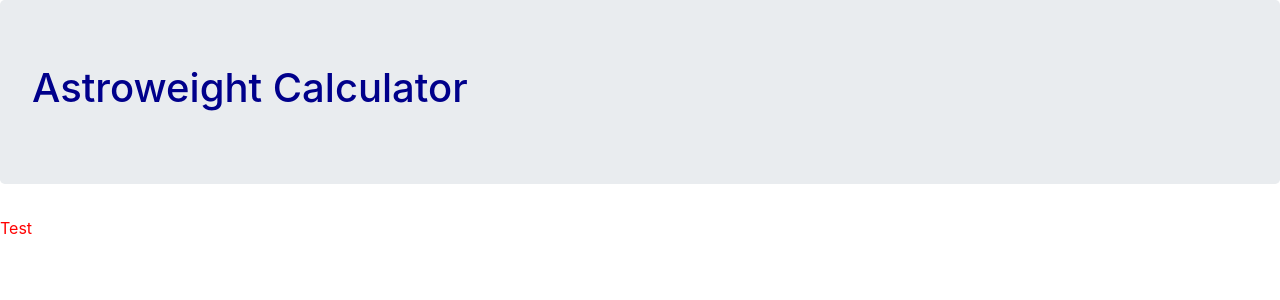
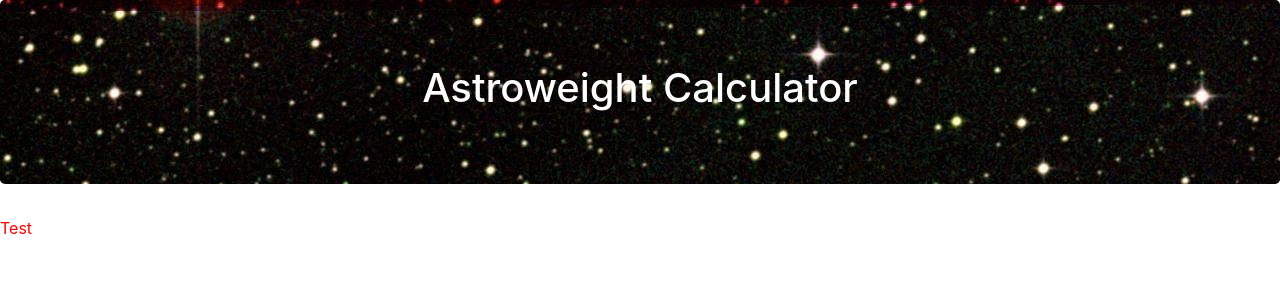
Before and after one commit to matthewhaotran/AstroweightCalculator, a PHP site: page /index.html in a window 1280 px wide. Shown: the top 300 px of the page. Run offline with PHP 8.4, Linux system fonts and the light colour scheme.

Commit message:
add hero image

```diff
--- a/index.html
+++ b/index.html
@@ -11,8 +11,8 @@
 </head>
 
 <body>
-    <div class="jumbotron">
-        <h1>Astroweight Calculator</h1>
+    <div class="jumbotron d-flex justify-content-center">
+        <h1 class="center">Astroweight Calculator</h1>
     </div>
     <p>Test</p>
     <script src="https://code.jquery.com/jquery-3.4.1.slim.min.js"
--- a/styles.css
+++ b/styles.css
@@ -1,3 +1,6 @@
-h1 {
-    color: darkblue;
+.jumbotron {
+    background: url('images/hero.jpg')
 }
+.jumbotron h1 {
+    color: white;
+}
```
Also changed, not shown: images/hero.jpg (added).
